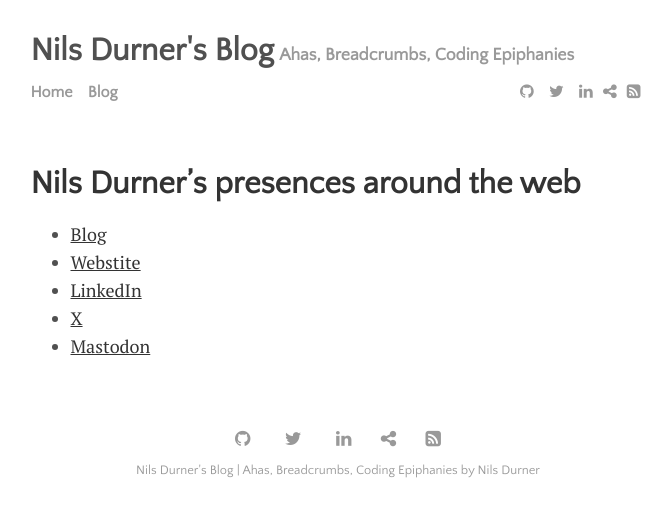
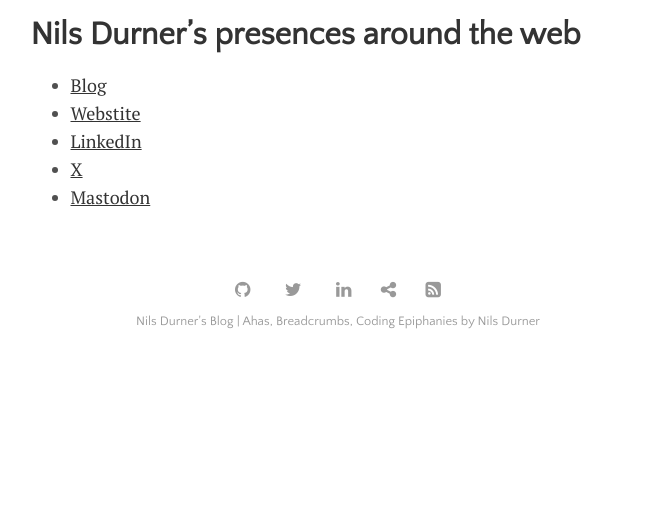
Before and after one commit to ndurner/ndurner.github.io, a Jekyll site: the page built from index.md, in a window 1280 px wide. Shown: the top 517 px of the page, without its empty margins (302-974 px from the left). Built offline with Jekyll 4.4.1, drawn with Linux system fonts in a browser that asks for light colours.

Commit message:
trying to fix header on Index

```diff
--- a/_includes/head.html
+++ b/_includes/head.html
@@ -2,6 +2,8 @@
   <title>
     {% if page.title == "Home" %}
       {{ site.title }} | {{ site.description }}
+    {% elsif page.title == "Spaces" %}
+      Nils Durner's Spaces
     {% else %}
       {{ page.title }} | {{ site.title }}
     {% endif %}
--- a/_layouts/default.html
+++ b/_layouts/default.html
@@ -3,7 +3,10 @@
   {% include head.html %}
   <body>
     <div class="container">
-      {% include header.html %}
+      {% if page.title == "Spaces" %}
+      {% else %}
+        {% include header.html %}
+      {% endif %}
       <div class="content-container">
         {{ content }}
       </div>
--- a/index.md
+++ b/index.md
@@ -1,6 +1,6 @@
 ---
 layout: default
-title: Home
+title: Spaces
 ---
 
 # Nils Durner's presences around the web
```
